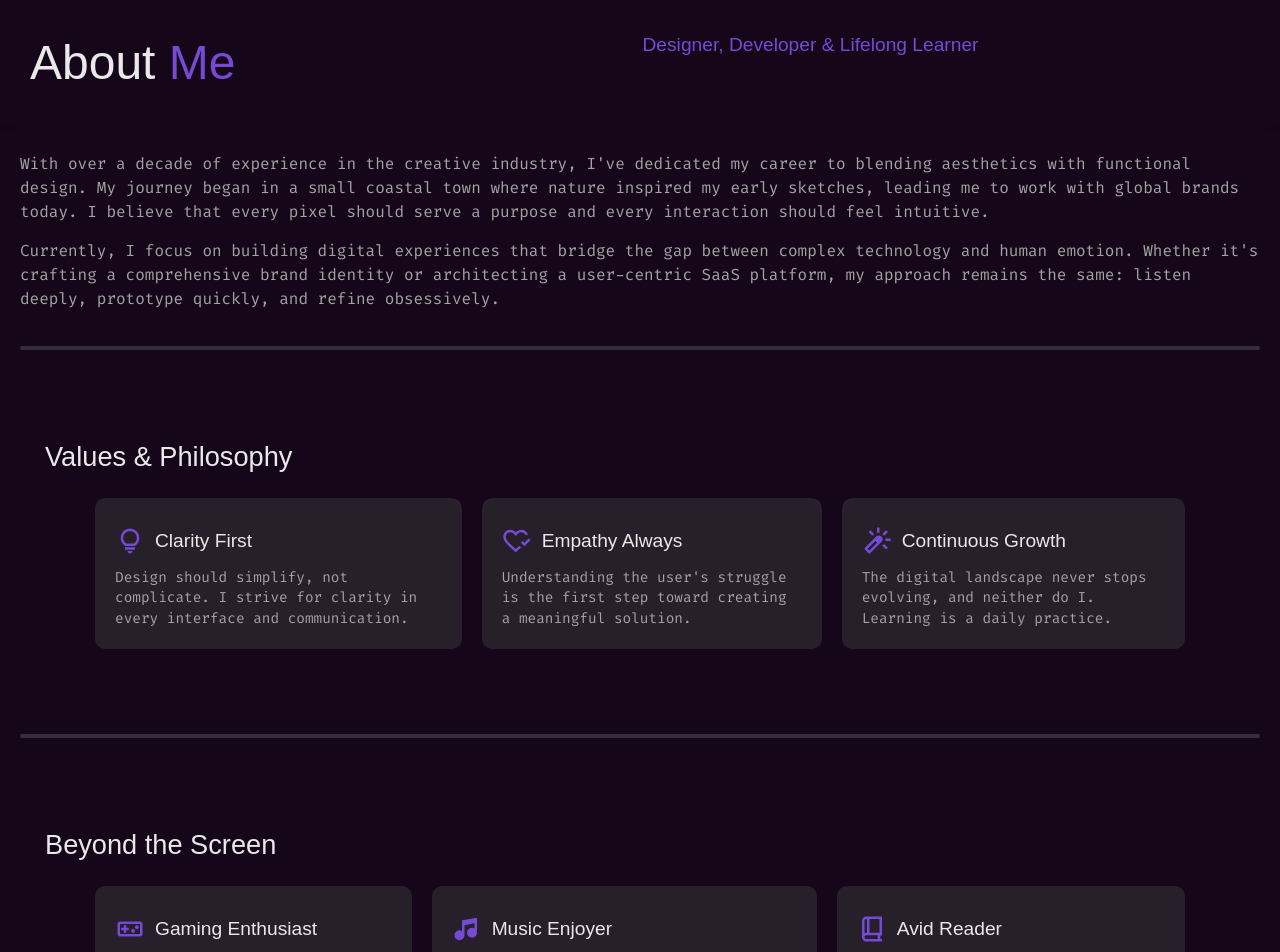
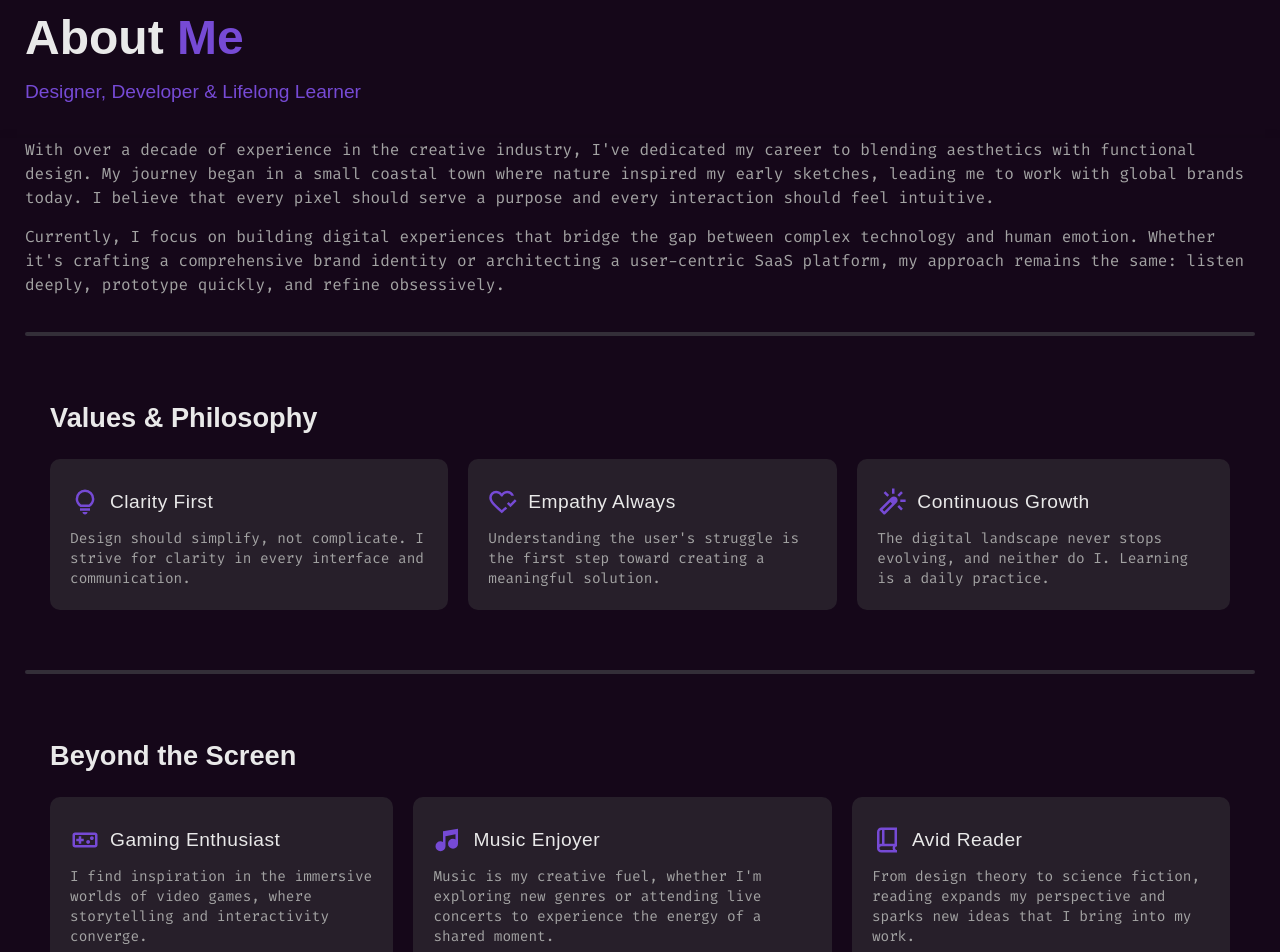
Before and after one commit to ASuarez18/alejandro-suarez-dev, a Next.js app: page /about in a window 1280 px wide. Shown: the part 100-1052 px from the top of the page. Built offline with nearby package versions, Linux system fonts and the light colour scheme; a web font is replaced by a local one.

Commit message:
about: styles minor fixes

```diff
--- a/app/about/page.tsx
+++ b/app/about/page.tsx
@@ -16,13 +16,60 @@ export const metadata: Metadata = {
 };
 
 export default function About() {
+  const values = [
+    {
+      icon: bulbIcon,
+      alt: "Lightbulb Icon",
+      title: "Clarity First",
+      description:
+        "Design should simplify, not complicate. I strive for clarity in every interface and communication.",
+    },
+    {
+      icon: heartIcon,
+      alt: "Heart Icon",
+      title: "Empathy Always",
+      description:
+        "Understanding the user's struggle is the first step toward creating a meaningful solution.",
+    },
+    {
+      icon: wandIcon,
+      alt: "Magic Wand Icon",
+      title: "Continuous Growth",
+      description:
+        "The digital landscape never stops evolving, and neither do I. Learning is a daily practice.",
+    },
+  ];
+
+  const hobbies = [
+    {
+      icon: videogameIcon,
+      alt: "Videogame Icon",
+      title: "Gaming Enthusiast",
+      description:
+        "I find inspiration in the immersive worlds of video games, where storytelling and interactivity converge.",
+    },
+    {
+      icon: musicIcon,
+      alt: "Music Icon",
+      title: "Music Enjoyer",
+      description:
+        "Music is my creative fuel, whether I'm exploring new genres or attending live concerts to experience the energy of a shared moment.",
+    },
+    {
+      icon: bookIcon,
+      alt: "Book Icon",
+      title: "Avid Reader",
+      description:
+        "From design theory to science fiction, reading expands my perspective and sparks new ideas that I bring into my work.",
+    },
+  ];
   return (
     <>
-      <header>
-        <h1>
+      <header className="flex! flex-col! items-start justify-center text-center">
+        <h1 className="font-semibold">
           About <span>Me</span>
         </h1>
-        <p>Designer, Developer &amp; Lifelong Learner</p>
+        <p className="pt-0!">Designer, Developer &amp; Lifelong Learner</p>
       </header>
 
       <main>
@@ -37,128 +84,61 @@ export default function About() {
 
         <p className="about-p">
           Currently, I focus on building digital experiences that bridge the gap
-          between complex technology and human emotion. Whether it&apos;s crafting a
-          comprehensive brand identity or architecting a user-centric SaaS
-          platform, my approach remains the same: listen deeply, prototype
+          between complex technology and human emotion. Whether it&apos;s
+          crafting a comprehensive brand identity or architecting a user-centric
+          SaaS platform, my approach remains the same: listen deeply, prototype
           quickly, and refine obsessively.
         </p>
 
         <hr />
 
-        <section className="values">
-          <h2>Values &amp; Philosophy</h2>
+        <section className="values py-6.25!">
+          <h2 className="font-semibold">Values &amp; Philosophy</h2>
           <div className="values-container">
-            <div className="value-item">
-              <h3>
+            {values.map((value, index) => (
+              <div className="value-item" key={index}>
+                <h3 className="font-medium tracking-wide">
                   <Image
-                  src={bulbIcon}
-                  alt="Lightbulb Icon"
+                    src={value.icon}
+                    alt={value.alt}
                     width={24}
                     height={24}
                   />
-                Clarity First
+                  {value.title}
                 </h3>
-              <p>
-                Design should simplify, not complicate. I strive for clarity in
-                every interface and communication.
-              </p>
+                <p>{value.description}</p>
               </div>
-
-            <div className="value-item">
-              <h3>
-                <Image
-                  src={heartIcon}
-                  alt="Heart Icon"
-                  width={24}
-                  height={24}
-                />
-                Empathy Always
-              </h3>
-              <p>
-                Understanding the user&apos;s struggle is the first step toward
-                creating a meaningful solution.
-              </p>
-            </div>
-
-            <div className="value-item">
-              <h3>
-                <Image
-                  src={wandIcon}
-                  alt="Magic Wand Icon"
-                  width={24}
-                  height={24}
-                />
-                Continuous Growth
-              </h3>
-              <p>
-                The digital landscape never stops evolving, and neither do I.
-                Learning is a daily practice.
-              </p>
-            </div>
+            ))}
           </div>
         </section>
 
         <hr />
 
-        <section className="hobbies">
-          <h2>Beyond the Screen</h2>
+        <section className="hobbies py-6.25!">
+          <h2 className="font-semibold">Beyond the Screen</h2>
           <div className="hobbies-container">
-            <div className="hobbie">
-              <h3>
+            {hobbies.map((hobbie, index) => (
+              <div className="hobbie" key={index}>
+                <h3 className="font-medium tracking-wide">
                   <Image
-                  src={videogameIcon}
-                  alt="Videogame icon"
+                    src={hobbie.icon}
+                    alt={hobbie.alt}
                     width={24}
                     height={24}
                   />
-                Gaming Enthusiast
+                  {hobbie.title}
                 </h3>
-              <p>
-                I find inspiration in the immersive worlds of video games, where
-                storytelling and interactivity converge.
-              </p>
+                <p>{hobbie.description}</p>
               </div>
-
-            <div className="hobbie">
-              <h3>
-                <Image
-                  src={musicIcon}
-                  alt="Music icon"
-                  width={24}
-                  height={24}
-                />
-                Music Enjoyer
-              </h3>
-              <p>
-                Music is my creative fuel, whether I&apos;m exploring new genres or
-                attending live concerts to experience the energy of a shared
-                moment.
-              </p>
-            </div>
-
-            <div className="hobbie">
-              <h3>
-                <Image
-                  src={bookIcon}
-                  alt="Book icon"
-                  width={24}
-                  height={24}
-                />
-                Avid Reader
-              </h3>
-              <p>
-                From design theory to science fiction, reading expands my
-                perspective and sparks new ideas that I bring into my work.
-              </p>
-            </div>
+            ))}
           </div>
         </section>
 
         <section className="get-in-touch">
-          <h2>Want to work together?</h2>
+          <h2 className="font-semibold text-3xl!">Want to work together?</h2>
           <p>
-            I&apos;m currently open to new projects and interesting collaborations.
-            Let&apos;s create something remarkable.
+            I&apos;m currently open to new projects and interesting
+            collaborations. Let&apos;s create something remarkable.
           </p>
           <div className="get-in-touch-buttons">
             <a
@@ -169,7 +149,7 @@ export default function About() {
               Get In Touch -&gt;
             </a>
             <a
-              href="/assets/Alejandro_Suarez.pdf"
+              href="/assets/AlejandroSuarez_Resume.pdf"
               target="_blank"
               rel="noopener noreferrer"
             >
--- a/styles/pages/about.css
+++ b/styles/pages/about.css
@@ -1,27 +1,27 @@
 header {
-  padding: 25px 25px 10px 25px;
+  padding: 25px 25px 10px 25px !important;
 }
 h1 {
-    font-family: var(--font-impact);
-    font-size: 3rem;
-    color: var(--text-color);
+    font-family: var(--font-impact) !important;
+    font-size: 3rem !important;
+    color: var(--text-color) !important;
   }
 h1 span {
-  color: var(--primary-color);
+  color: var(--primary-color) !important;
 }
 header p {
-  font-family: var(--font-tertiary);
-  font-size: 1.2rem;
-  font-weight: 500;
-  color: var(--primary-color);
+  font-family: var(--font-tertiary) !important;
+  font-size: 1.2rem !important;
+  font-weight: 500 !important;
+  color: var(--primary-color) !important;
 }
 
 main {
-  display: flex;
-  flex-direction: column;
-  padding: 0 25px;
-  gap: 15px;
-  margin-bottom: 60px;
+  display: flex !important;
+  flex-direction: column !important;
+  padding: 0 25px !important;
+  gap: 15px !important;
+  margin-bottom: 60px !important;
 }
 
 main .about-p {
@@ -32,7 +32,7 @@ main .about-p {
 }
 
 hr {
-  margin: 20px 0;
+  margin: 20px 0 !important;
 }
 
 /* > Values and hobbies sections */
@@ -52,9 +52,9 @@ section.values, section.hobbies {
 
 section.values h2,
 .hobbies h2 {
-  font-family: var(--font-primary);
-  font-size: 1.7rem;
-  color: var(--text-color);
+  font-family: var(--font-primary) !important;
+  font-size: 1.7rem !important;
+  color: var(--text-color) !important;
 }
 
 .values .values-container,
@@ -64,7 +64,7 @@ section.values h2,
   justify-content: space-between;
   align-items: center;
   gap: 20px;
-  padding: 0 50px;
+  /* padding: 0 50px; */
 }
 
 .values-container .value-item,
@@ -89,12 +89,12 @@ section.values h2,
 
 .value-item h3,
 .hobbie h3 {
-  font-family: var(--font-tertiary);
-  font-size: 1.2rem;
-  color: var(--text-color);
-  display: flex;
-  align-items: center;
-  gap: 10px;
+  font-family: var(--font-tertiary) !important;
+  font-size: 1.2rem !important;
+  color: var(--text-color) !important;
+  display: flex !important;
+  align-items: center !important;
+  gap: 10px !important;
 }
 
 .value-item img,
--- a/styles/pages/experience.css
+++ b/styles/pages/experience.css
@@ -13,7 +13,7 @@ header p {
   font-family: var(--font-secondary);
   font-size: 1.1rem;
   color: var(--text-color);
-  margin-top: 5px;
+  margin-top: 0px;
 }
 
 main {
```
Also changed, not shown: 2 other files (tests, documents, lock files or other folders). Lines whose indentation alone changed are shown as unchanged.
